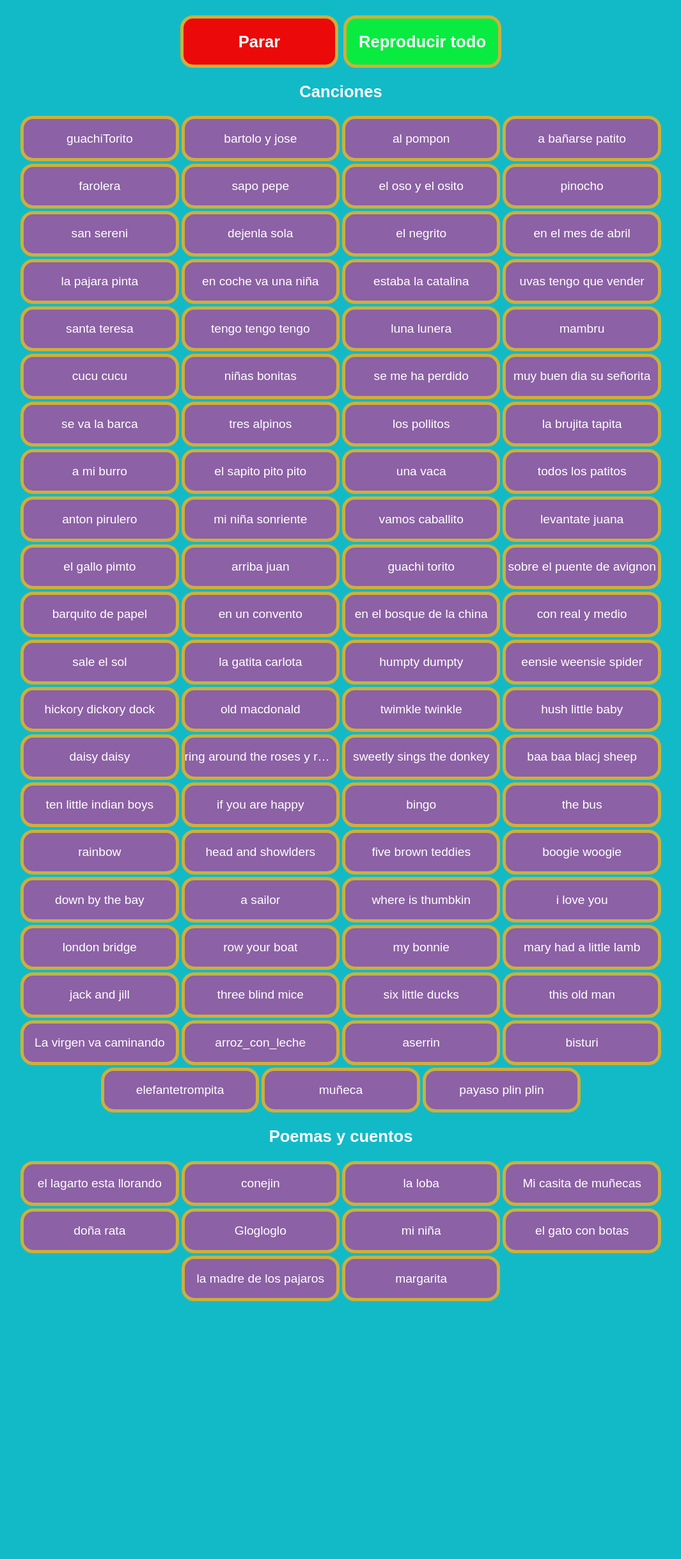
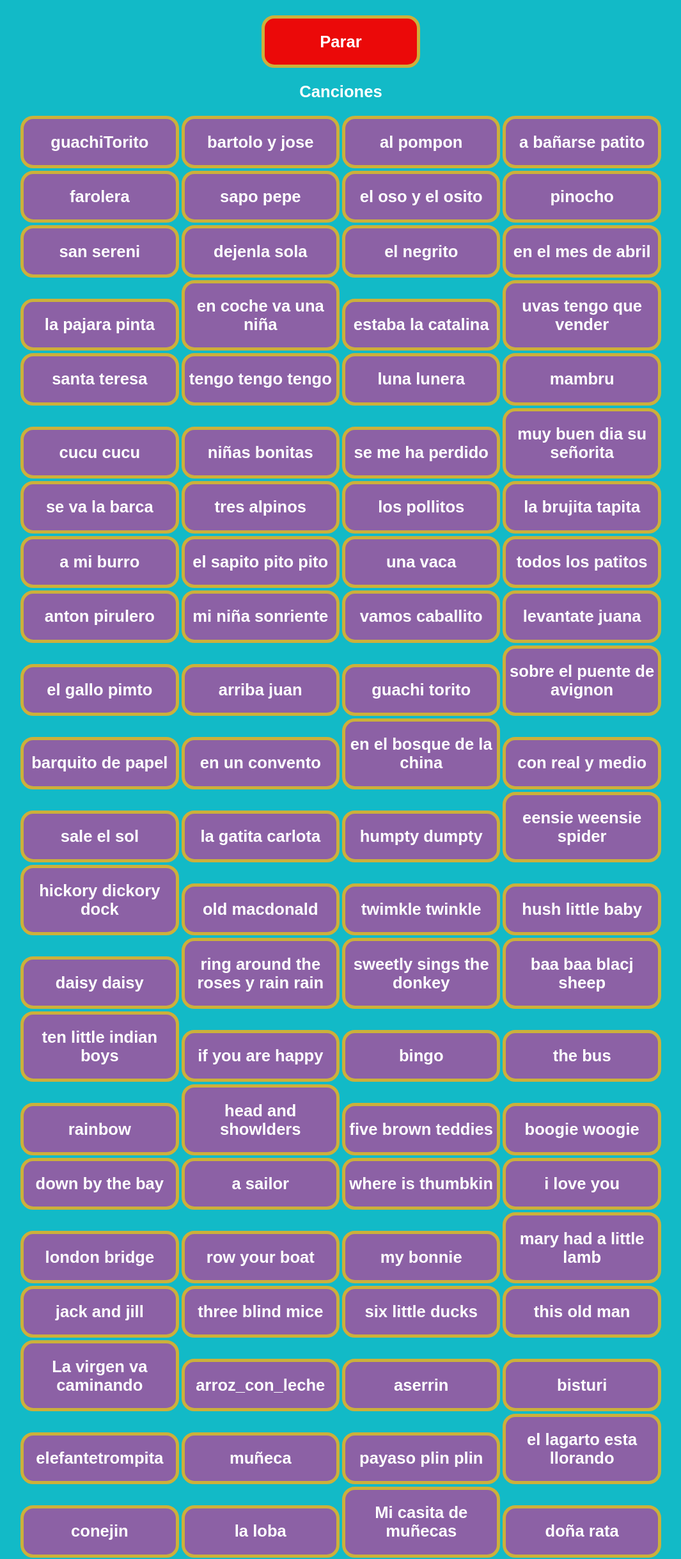
Before and after one commit to josefina-inurrategui/mamasoundboard, a website: page index.html in a window 1280 px wide. Shown: the part 73-2510 px from the top of the page at 64% size, without its empty margins (107-1172 px from the left). Before the commit the page ends 2117 px from the top, so only its background shows below. Drawn offline with Linux system fonts and the light colour scheme.

Commit message:
Volviendo pasos atras

```diff
--- a/index.html
+++ b/index.html
@@ -20,18 +20,18 @@
       <div id="stopButton" class="sound" style="background:rgb(235, 9, 9)">
         <h2>Parar</h2>
       </div>
-      <div id="allButton" class="sound" style="background:rgb(9, 235, 65)">
+      <!-- <div id="allButton" class="sound" style="background:rgb(9, 235, 65)">
         <h2>Reproducir todo</h2>
-      </div>
+      </div> -->
       <section id="sounds">
         <h2>Canciones</h2>
       </section>
-      <section id="poems">
+      <!-- <section id="poems">
         <h2>Poemas y cuentos</h2>
-      </section>
+      </section> -->
 
     </main>
-   <!-- <script src="app.js" charset="utf-8"></script> -->
-   <script src="index.js"  charset="utf-8"></script>
+   <script src="app.js" charset="utf-8"></script>
+   <!-- <script src="index.js"  charset="utf-8"></script> -->
   </body>
 </html>
```
